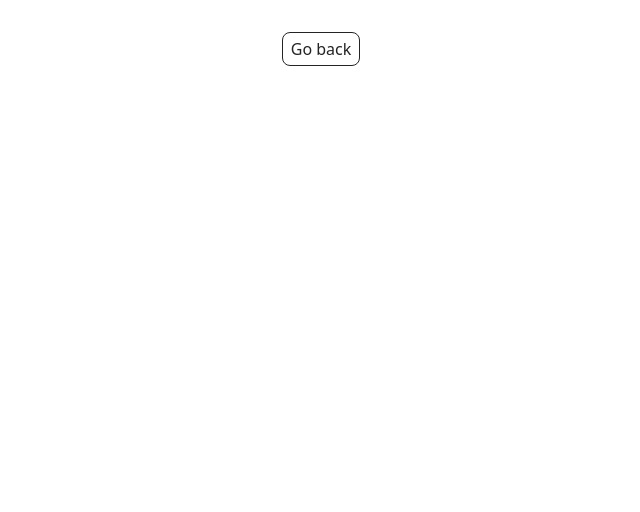
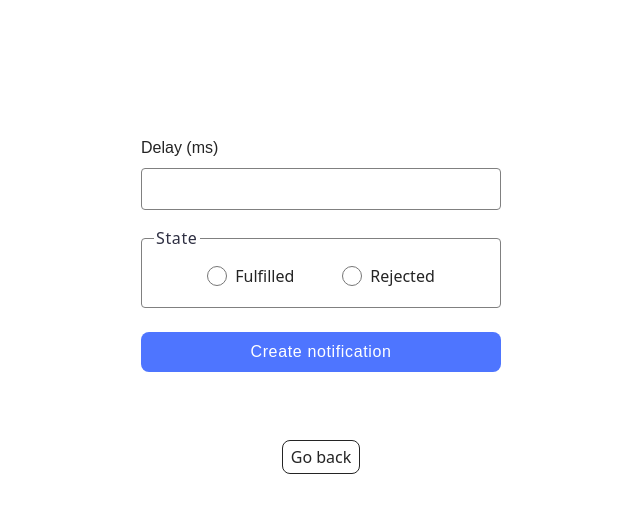
Before and after one commit to maksymrozvodovskyi/goit-js-hw-10, a website built with Vite: page src/2-snackbar.html in a window 1280 px wide. Shown: the whole page, without its empty margins (319-959 px from the left). Built offline with nearby package versions, Linux system fonts and the light colour scheme.

Commit message:
add task 1 && 2

```diff
--- a/package.json
+++ b/package.json
@@ -17,6 +17,8 @@
   "author": "Alexander Repeta <alexander.repeta@gmail.com>",
   "license": "ISC",
   "dependencies": {
+    "flatpickr": "^4.6.13",
+    "izitoast": "^1.4.0",
     "vite-plugin-full-reload": "^1.2.0",
     "vite-plugin-html-inject": "^1.1.2"
   }
--- a/src/2-snackbar.html
+++ b/src/2-snackbar.html
@@ -6,10 +6,43 @@
     <meta name="viewport" content="width=device-width, initial-scale=1.0" />
     <title>Snackbar</title>
     <link rel="stylesheet" href="./css/styles.css" />
+    <link rel="stylesheet" href="./css/2-snackbar.css" />
   </head>
   <body>
     <main>
       <div class="container">
+        <form class="form">
+          <label class="form-label">
+            Delay (ms)
+            <input class="form-input" type="number" name="delay" required />
+          </label>
+
+          <fieldset>
+            <legend class="state-legend">State</legend>
+            <label class="state-label">
+              <input
+                class="state-input"
+                type="radio"
+                name="state"
+                value="fulfilled"
+                required
+              />
+              Fulfilled
+            </label>
+            <label class="state-label">
+              <input
+                class="state-input"
+                type="radio"
+                name="state"
+                value="rejected"
+                required
+              />
+              Rejected
+            </label>
+          </fieldset>
+          <button class="submit-btn" type="submit">Create notification</button>
+        </form>
+
         <a class="back-link" href="./index.html">Go back</a>
       </div>
     </main>
--- /dev/null
+++ b/src/css/1-timer.css
@@ -0,0 +1,75 @@
+button {
+  font-weight: 500;
+  font-size: 16px;
+  line-height: 1.5;
+  letter-spacing: 0.04em;
+  color: #fff;
+  border-radius: 8px;
+  padding: 8px 16px;
+  width: 75px;
+  height: 40px;
+  background-color: #4e75ff;
+  border: none;
+}
+
+button:hover {
+  background-color: #6c8cff;
+  color: #fff;
+}
+
+button:disabled {
+  background-color: #cfcfcf;
+  color: #989898;
+  cursor: not-allowed;
+}
+
+input {
+  font-weight: 400;
+  font-size: 16px;
+  line-height: 1.5;
+  letter-spacing: 0.04em;
+  color: #2e2f42;
+  max-width: 272px;
+  max-height: 40px;
+  padding: 8px 16px;
+  margin-right: 8px;
+  outline: none;
+  border: 1px solid #808080;
+  border-radius: 4px;
+}
+
+input:hover {
+  border: 1px solid #000;
+}
+
+input:focus {
+  border: 1px solid #4e75ff;
+}
+
+.timer {
+  display: flex;
+  gap: 24px;
+  justify-content: center;
+}
+
+.field {
+  display: flex;
+  flex-direction: column;
+  height: 72px;
+}
+
+.value {
+  font-weight: 400;
+  font-size: 40px;
+  line-height: 1.2;
+  letter-spacing: 0.04em;
+  color: #2e2f42;
+}
+
+.label {
+  font-weight: 400;
+  font-size: 16px;
+  line-height: 1.5;
+  color: #2e2f42;
+  text-transform: uppercase;
+}
--- /dev/null
+++ b/src/css/2-snackbar.css
@@ -0,0 +1,111 @@
+.form {
+  margin: 36px auto;
+  width: 360px;
+}
+
+.form-label {
+  font-family: 'Montserrat', sans-serif;
+  font-size: 16px;
+  display: flex;
+  flex-direction: column;
+  gap: 8px;
+  margin-bottom: 16px;
+  align-items: flex-start;
+  align-content: center;
+  flex-wrap: wrap;
+}
+
+.form-input {
+  border: 1px solid #808080;
+  border-radius: 4px;
+  width: -webkit-fill-available;
+  max-height: 40px;
+  padding: 8px 16px;
+  font-family: 'Montserrat', sans-serif;
+  font-size: 16px;
+  line-height: 1.5;
+  letter-spacing: 0.04em;
+  color: #2e2f42;
+  outline: none;
+}
+
+.form-input:hover {
+  border: 1px solid #000;
+}
+
+.form-input:focus {
+  border: 1px solid #4e75ff;
+}
+
+fieldset {
+  height: 64px;
+  margin: 0 auto 24px;
+  display: flex;
+  justify-content: center;
+  gap: 48px;
+  border-radius: 4px;
+  border: 1px solid #808080;
+}
+
+fieldset:hover {
+  border: 1px solid #000;
+}
+
+.state-legend {
+  text-align: start;
+  font-size: 16px;
+  line-height: 1.5;
+  letter-spacing: 0.04em;
+  color: #2e2f42;
+}
+
+.state-label {
+  display: flex;
+  align-items: center;
+  gap: 8px;
+}
+
+.state-input {
+  border-radius: 4px;
+  stroke-width: 1px;
+  stroke: #808080;
+  width: 20px;
+  height: 20px;
+  margin: 0;
+  padding: 1px;
+}
+
+.state-input:hover {
+  border: 1px solid #000;
+}
+
+.state-input:checked {
+  border-color: #4e75ff;
+}
+
+.state-input:checked::after {
+  width: 12px;
+  height: 12px;
+  background-color: #4e75ff;
+}
+
+.submit-btn {
+  border: none;
+  border-radius: 8px;
+  padding: 8px 16px;
+  width: 100%;
+  height: 40px;
+  background: #4e75ff;
+  align-items: center;
+  justify-self: center;
+  color: #fff;
+  font-family: 'Montserrat', sans-serif;
+  font-weight: 500;
+  font-size: 16px;
+  line-height: 1.5;
+  letter-spacing: 0.04em;
+}
+
+.submit-btn:hover {
+  background: #6c8cff;
+}
--- a/src/css/container.css
+++ b/src/css/container.css
@@ -4,6 +4,7 @@
   max-width: 375px;
   margin: 0 auto;
   padding: 0 16px;
+  padding-top: 100px;
 }
 /* Styles for Tablet devices */
 @media only screen and (min-width: 768px) {
--- a/src/js/2-snackbar.js
+++ b/src/js/2-snackbar.js
@@ -0,0 +1,40 @@
+import iziToast from 'izitoast';
+import 'izitoast/dist/css/iziToast.min.css';
+
+const form = document.querySelector('.form');
+
+form.addEventListener('submit', event => {
+  event.preventDefault();
+
+  const delayInput = form.querySelector('[name="delay"]');
+  const delay = delayInput.value;
+
+  const stateInput = form.querySelector('[name="state"]:checked');
+  const state = stateInput.value;
+
+  const promise = new Promise((resolve, reject) => {
+    setTimeout(() => {
+      if (state === 'fulfilled') {
+        resolve(delay);
+      } else {
+        reject(delay);
+      }
+    }, delay);
+  });
+
+  promise
+    .then(resolvedDelay => {
+      iziToast.success({
+        title: 'Success',
+        message: `✅ Fulfilled promise in ${resolvedDelay}ms`,
+        position: 'topCenter',
+      });
+    })
+    .catch(rejectedDelay => {
+      iziToast.error({
+        title: 'Error',
+        message: `❌ Rejected promise in ${rejectedDelay}ms`,
+        position: 'topCenter',
+      });
+    });
+});
```
Also changed, not shown: src/1-timer.html (+23 -1 lines), src/js/1-timer.js (+83 -0 lines), 1 other file.
